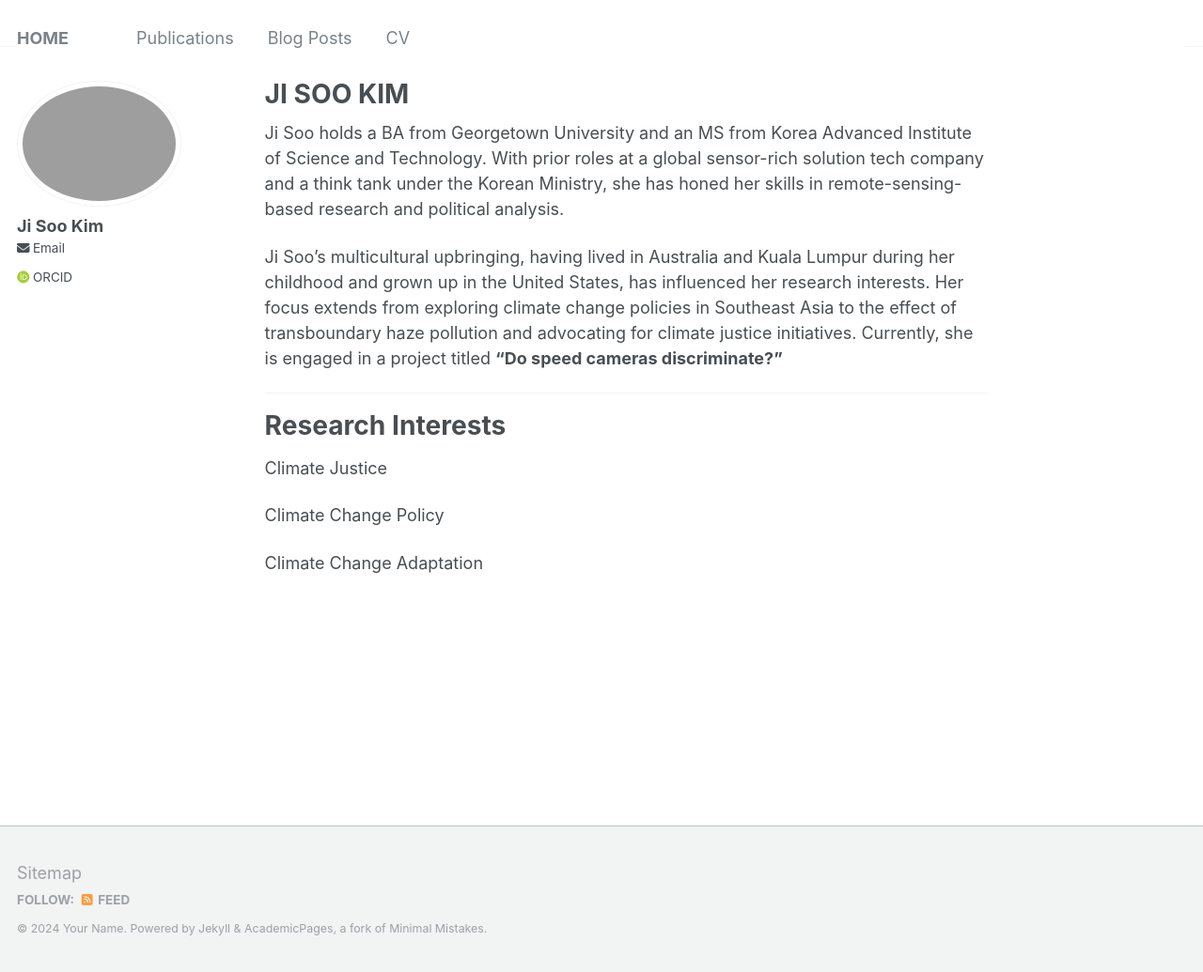
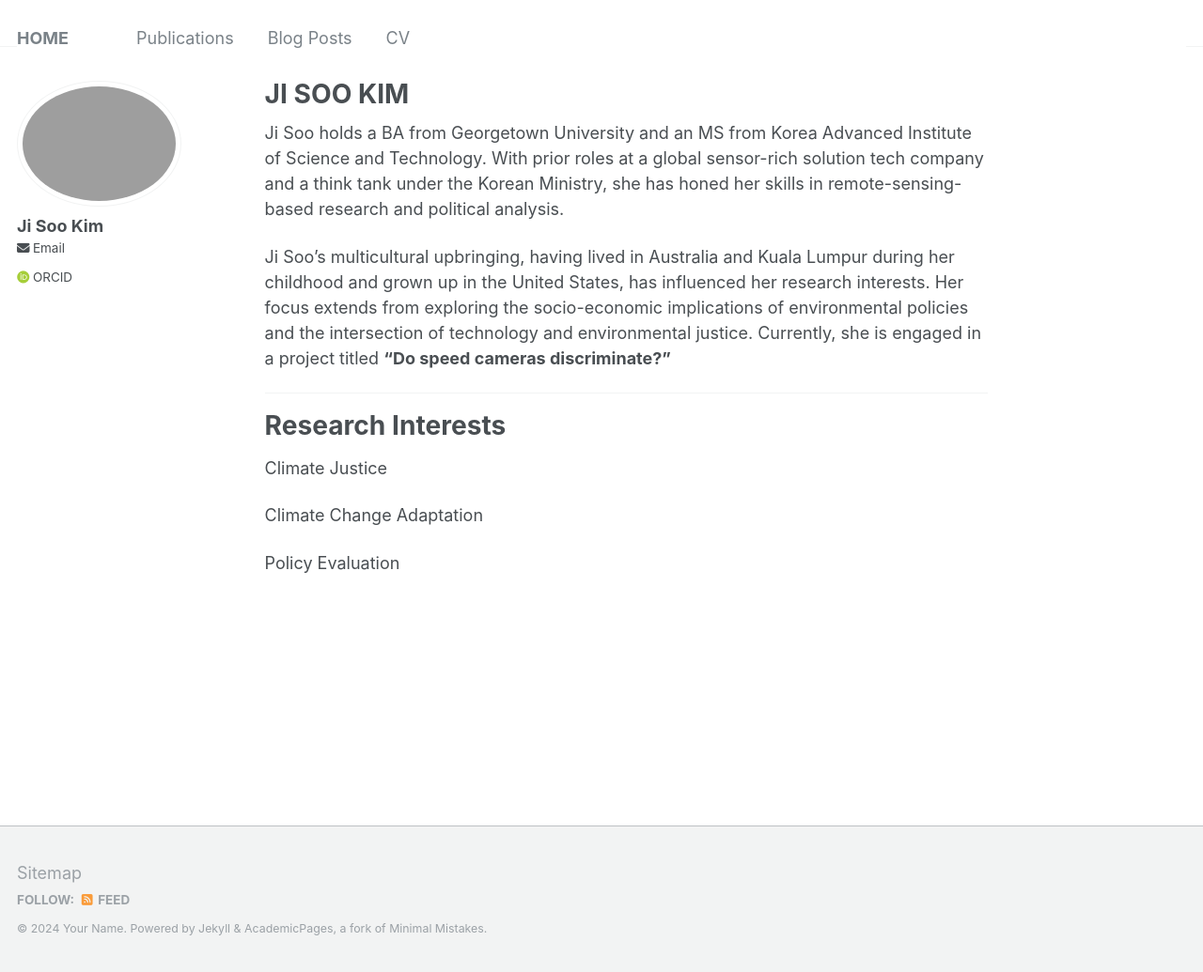
Before and after one commit to jk-jisookim/jk-jisookim.github.io, a Jekyll site: the page built from _pages/about.md, in a window 1280 px wide and 1035 px high. Shown: the whole window at 94% size. Built offline with Jekyll 4.4.1, drawn with Linux system fonts in a browser that asks for light colours; some web fonts are replaced.

Commit message:
Update about.md

```diff
--- a/_pages/about.md
+++ b/_pages/about.md
@@ -9,7 +9,7 @@ redirect_from:
 
 Ji Soo holds a BA from Georgetown University and an MS from Korea Advanced Institute of Science and Technology. With prior roles at a global sensor-rich solution tech company and a think tank under the Korean Ministry, she has honed her skills in remote-sensing-based research and political analysis.
 
-Ji Soo's multicultural upbringing, having lived in Australia and Kuala Lumpur during her childhood and grown up in the United States, has influenced her research interests. Her focus extends from exploring climate change policies in Southeast Asia to the effect of transboundary haze pollution and advocating for climate justice initiatives. Currently, she is engaged in a project titled <b>"Do speed cameras discriminate?"</b>
+Ji Soo's multicultural upbringing, having lived in Australia and Kuala Lumpur during her childhood and grown up in the United States, has influenced her research interests. Her focus extends from exploring the socio-economic implications of environmental policies and the intersection of technology and environmental justice. Currently, she is engaged in a project titled <b>"Do speed cameras discriminate?"</b>
 
 
 
@@ -25,7 +25,9 @@ Research Interests
 Climate Justice
 
 
-Climate Change Policy
+
+Climate Change Adaptation
 
 
-Climate Change Adaptation
+
+Policy Evaluation
```
